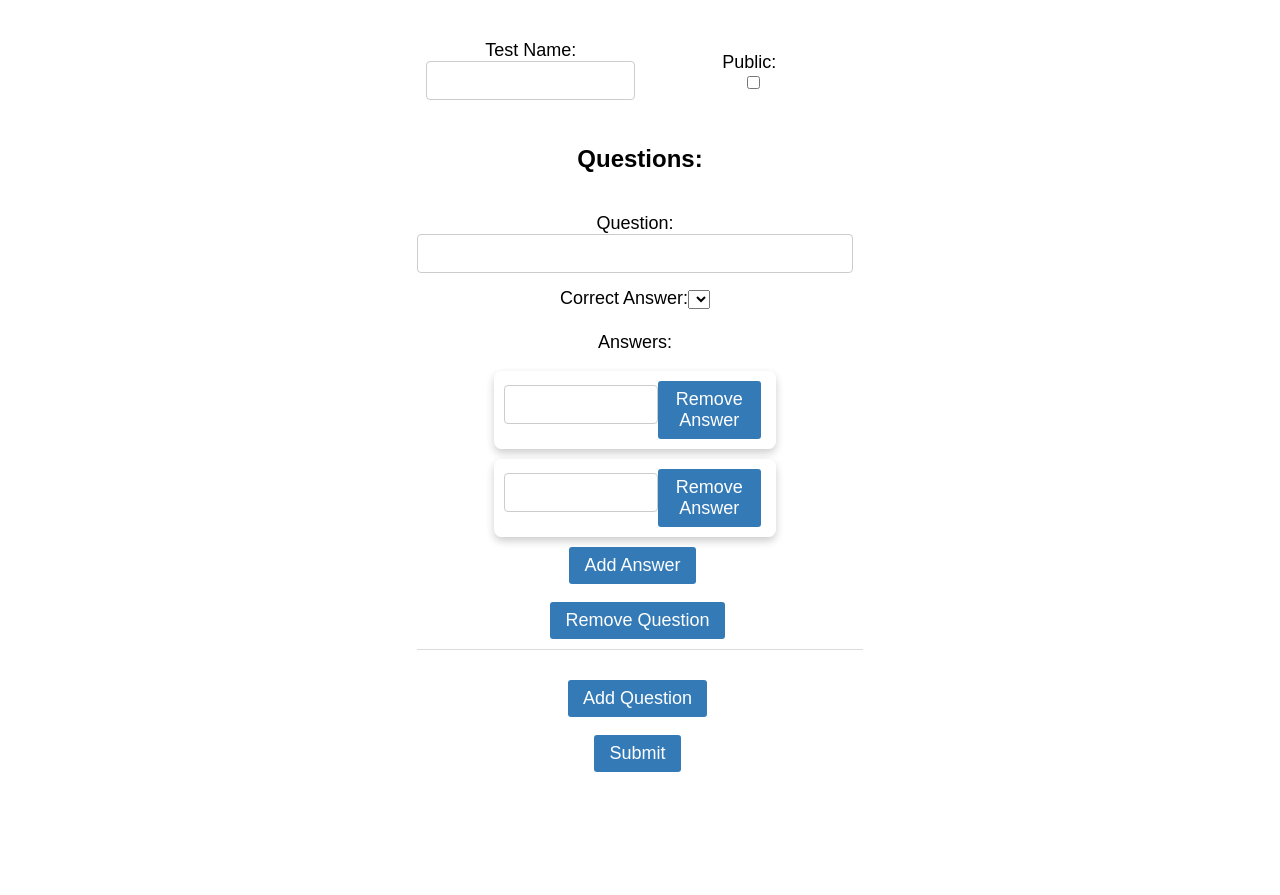
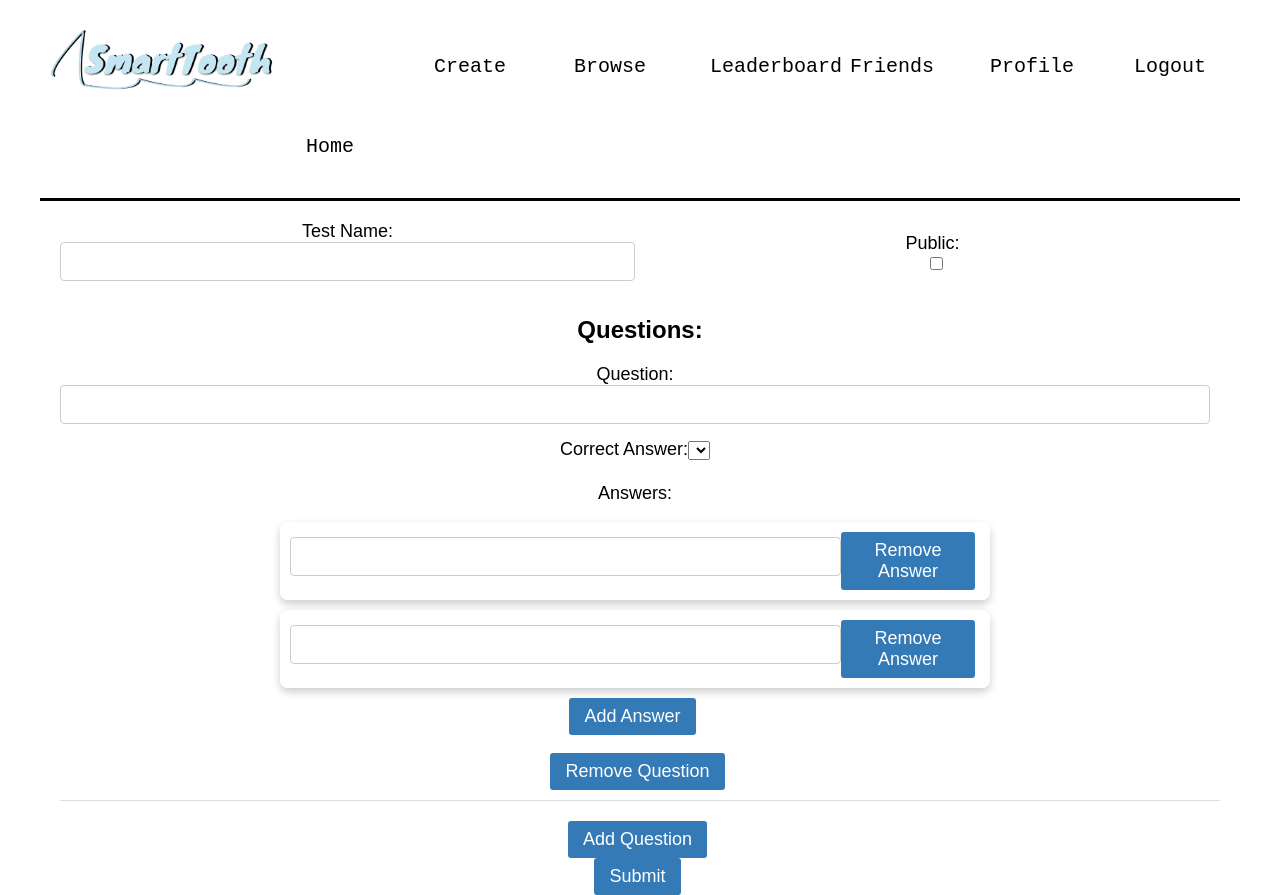
Before and after one commit to d-minic/COP4331-Large-Project, a React (Create React App) app in the folder frontend/: page /AddTest in a window 1280 px wide. Before the commit the page ends 820 px from the top, so only its background shows below. Built offline with nearby package versions, Linux system fonts and the light colour scheme; a web font is replaced by a local one.

Commit message:
Adding navbar

```diff
--- a/frontend/src/components/AddTest.css
+++ b/frontend/src/components/AddTest.css
@@ -85,7 +85,6 @@ div {
   }
 
   .createtestcontainer {
-    max-width: 800px; /* Adjust the max-width as needed */
     margin: auto;
     display: flex;
     flex-direction: column;
--- a/frontend/src/components/AddTest.js
+++ b/frontend/src/components/AddTest.js
@@ -1,9 +1,12 @@
 import React, { useState } from 'react';
 import './AddTest.css';
+import './navbar.css';
+import logo from './smarttoothlesspixel.PNG';
 
 
 const storedUserData = JSON.parse(localStorage.getItem('user_data')) || {};
 const login = storedUserData.login;
+const userId = storedUserData.id;
 console.log(login);
 
 const app_name = 'smart-tooth-577ede9ea626'
@@ -128,27 +131,54 @@ const AddTest = () => {
 
     const handleSubmit = async () => {
       // Send the request with testData
-      const js = JSON.stringify(testData);
+      var js = JSON.stringify(testData);
       console.log(js);
 
-
-
-      /*
-      const response = await fetch(buildPath('api/addtest'), {
+      const addtestresponse = await fetch(buildPath('api/addtest'), {
         method: 'POST',
         body: js,
         headers: { 'Content-Type': 'application/json' },
       });
-      const results = await response.json();
+
+      var results = await addtestresponse.json();
+      console.log(results);
+      const testId = results.testId;
+      console.log(testId);
       console.log('User added test:', results);
 
       console.log('Sending request:', testData);
-      */
-      // Add your fetch logic here to send the request to the server
+
+      const body = {userId:userId, testId:testId, owner:true};
+      js = JSON.stringify(body);
+      console.log(js);
+
+      const useraddtestresponse = await fetch(buildPath('api/useraddtest'), {
+        method: 'POST',
+        body: js,
+        headers: { 'Content-Type': 'application/json' },
+      });
+      var results = await useraddtestresponse.json();
+      console.log('User added test:', results);
+
+      console.log('Sending request:', js);
+
     };
 
     return (
-        <div className="createtestcontainer">
+        <div >
+             <nav class="navbar">
+      <ul class = "navbarul">
+          <img class = "navbarimg" src={logo} height="80"></img>
+          <li class = "navbarli"><a class = "navbara" href="/">Logout</a></li>
+          <li class = "navbarli"><a class = "navbara" href="EditProfile">Profile</a></li>
+          <li class = "navbarli"><a class = "navbara" href="Friends">Friends</a></li>
+          <li class = "navbarli"><a class = "navbara" href="Leaderboard">Leaderboard</a></li>
+          <li class = "navbarli"><a class = "navbara" href="Browse">Browse</a></li>
+          <li class = "navbarli"><a class = "navbara" href="">Create</a></li>
+          <li class = "navbarli"><a class = "navbara" href="home">Home</a></li>
+
+      </ul>
+        </nav>
         <div className="input-container">
             <label>
                 Test Name:
--- a/frontend/src/components/Exam.js
+++ b/frontend/src/components/Exam.js
@@ -1,5 +1,8 @@
 import React, { useState, useEffect } from 'react';
+import { Link } from 'react-router-dom';
 import styles from './ExamPage.module.css'; // Import the CSS file
+import './navbar.css';
+import logo from './smarttoothlesspixel.PNG';
 
 const Exam = () => {
 
@@ -137,7 +140,31 @@ const Exam = () => {
     }
   };
 
+  const handleDeleteTest = async () => {
+    try {
+      const obj = {
+        id: userId,
+        testId: testId,
+        owner:true
+      };
+      const js = JSON.stringify(obj);
+      console.log(js);
 
+      const response = await fetch(buildPath('api/deletetest'), {
+        method: 'POST',
+        body: js,
+        headers: { 'Content-Type': 'application/json' },
+      });
+
+      const result = await response.json();
+      console.log('Delete Test:', result);
+
+      // Add any additional logic you need after deleting the test
+
+    } catch (error) {
+      console.error('Error deleting test:', error);
+    }
+  };
 
   const handleCompleteTest = async () => {
 
@@ -259,7 +286,21 @@ const Exam = () => {
   };
 
   return (
+
     <div>
+        <nav class="navbar">
+      <ul class = "navbarul">
+          <img class = "navbarimg" src={logo} height="80"></img>
+          <li class = "navbarli"><a class = "navbara" href="/">Logout</a></li>
+          <li class = "navbarli"><a class = "navbara" href="EditProfile">Profile</a></li>
+          <li class = "navbarli"><a class = "navbara" href="Friends">Friends</a></li>
+          <li class = "navbarli"><a class = "navbara" href="Leaderboard">Leaderboard</a></li>
+          <li class = "navbarli"><a class = "navbara" href="Browse">Browse</a></li>
+          <li class = "navbarli"><a class = "navbara" href="">Create</a></li>
+          <li class = "navbarli"><a class = "navbara" href="home">Home</a></li>
+
+      </ul>
+        </nav>
       <h1 className={styles.examTitle}>{testName}</h1>
       {questions.map((question) => (
         <div key={question._id} className={styles.questionContainer}>
@@ -301,14 +342,18 @@ const Exam = () => {
         {isTestCompleted ? 'Test Completed' : 'Complete Test'}
       </button>
       <button onClick={handleClearTest} className={styles.button}>
-          Clear Test
-        </button>
-        {completionMessage && <p>{completionMessage}</p>}
+        Clear Test
+      </button>
+      <button onClick={handleDeleteTest} className={styles.button}>
+        Delete Test
+      </button>
+      {completionMessage && <p>{completionMessage}</p>}
       {score !== null && !isTestCompleted && <p>Score: {Math.round(score)}%</p>}
       {isTestCompleted && sharkFact && <p>Fun Fact: {sharkFact}</p>}
       <p>Current Points: {points}</p>
     </div>
   );
+
 };
 
 export default Exam;
```
Also changed, not shown: 1 other file (tests, documents, lock files or other folders).
